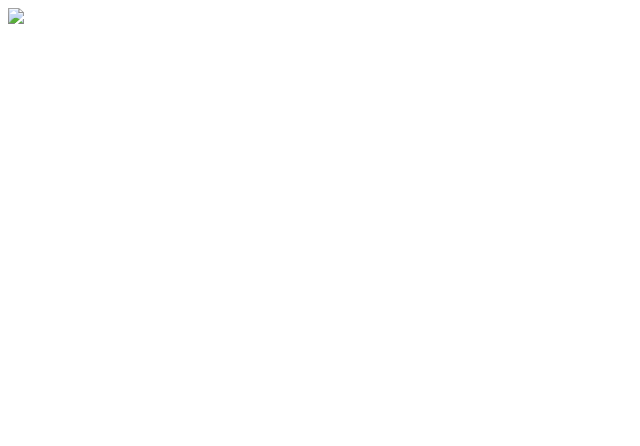
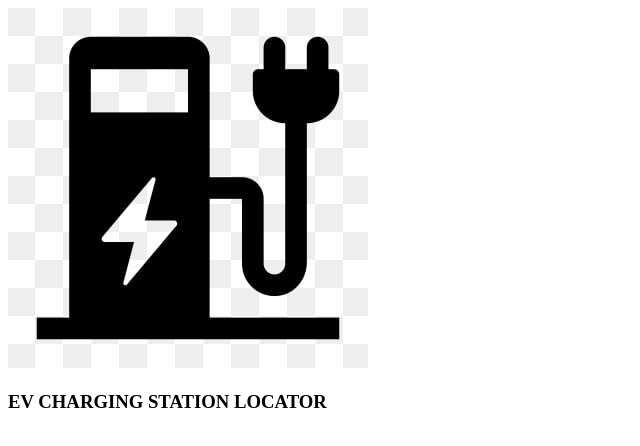
Before and after one commit to gezzStack/EV-Charging-Station-Locator, a plain HTML site: page index.html in a window 1280 px wide. Shown: the whole page, without its empty margins (0-640 px from the left). Drawn offline with Linux system fonts and the light colour scheme.

Commit message:
Editing header panel content

```diff
--- a/index.html
+++ b/index.html
@@ -10,11 +10,16 @@
         <div class="nav-panel"></div>
 
             <div class="pa-logo">
-                <img class="nav-img" src="logo.png">
+                <img class="nav-img" src="logo.jpg">
             </div>
 
+            <div class="pa-name">
+                <h3>EV CHARGING STATION LOCATOR</h3>
+            </div>
 
+            <div class="pa-icons">
 
+            </div>
 
 
         </div>
```
Also changed, not shown: logo.jpg (added).
